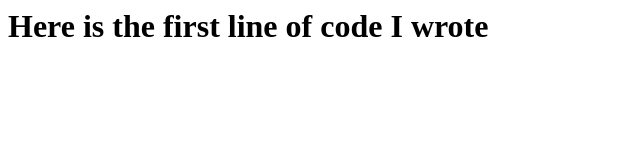
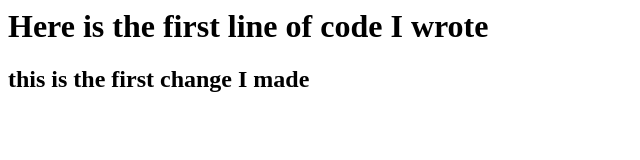
Before and after one commit to rats-and-lilies/Demo, a plain HTML site: page index.html in a window 1280 px wide. Shown: the whole page, without its empty margins (0-640 px from the left). Drawn offline with Linux system fonts and the light colour scheme.

Commit message:
Update index.html

```diff
--- a/index.html
+++ b/index.html
@@ -1,5 +1,6 @@
 <html>
   <body>
     <h1>Here is the first line of code I wrote</h1>
+    <h2>this is the first change I made</h2>
   </body>
 </html>
```
